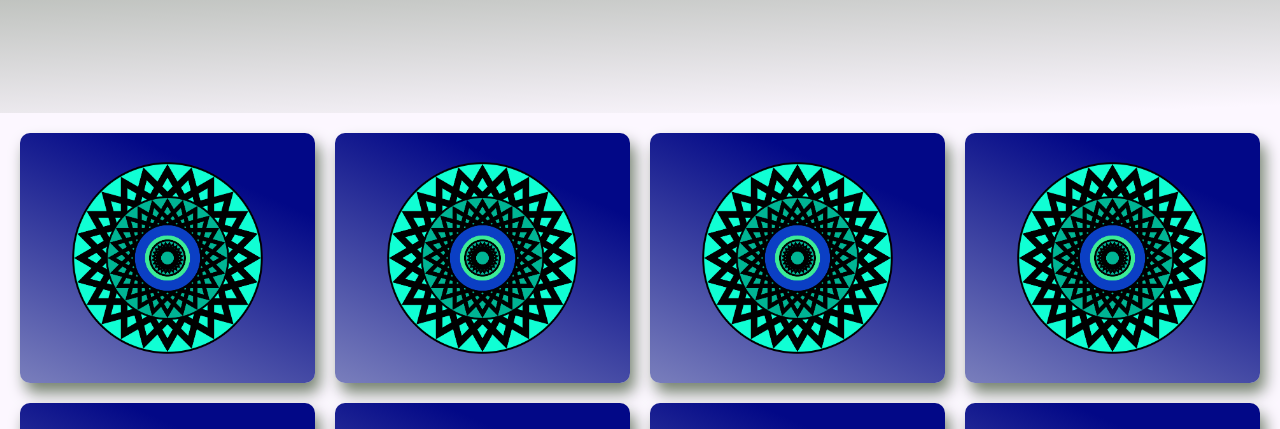
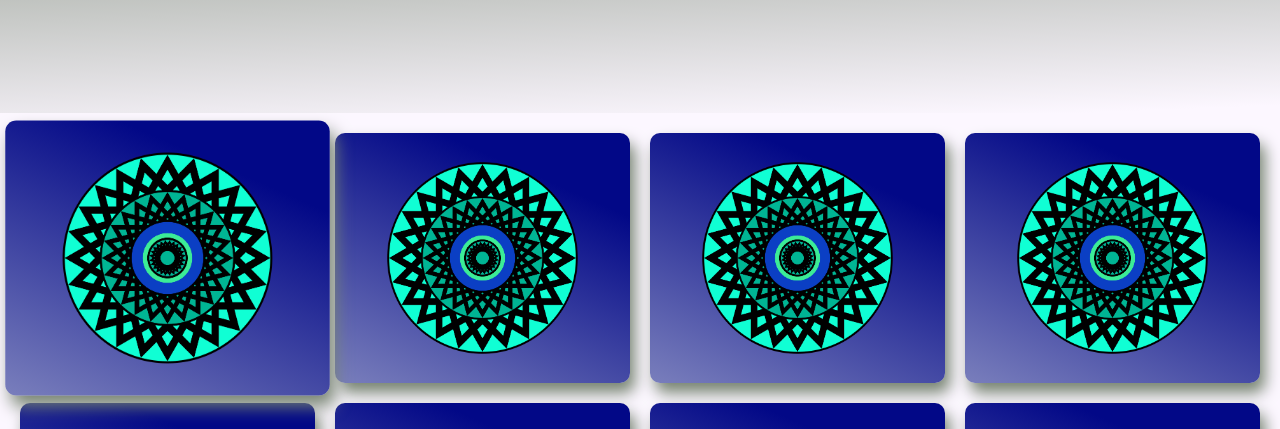
Before and after one commit to chrissoncrant/layout-template, a plain HTML site: page index.html in a window 1280 px wide. In both pictures the pointer is over the element 167 px from the left and 556 px from the top of the page. Shown: the part 298-727 px from the top of the page. Drawn offline with Linux system fonts and the light colour scheme.

Commit message:
hover behavior of items

```diff
--- a/style.css
+++ b/style.css
@@ -114,6 +114,12 @@ a:hover {
     display: flex;
     justify-content: center;
     align-items: center;
+    transition: transform 0.2s ease-in-out;
+}
+
+.item:hover {
+    cursor: pointer;
+    transform: scale(1.1);
 }
 
 .item > img {
```
